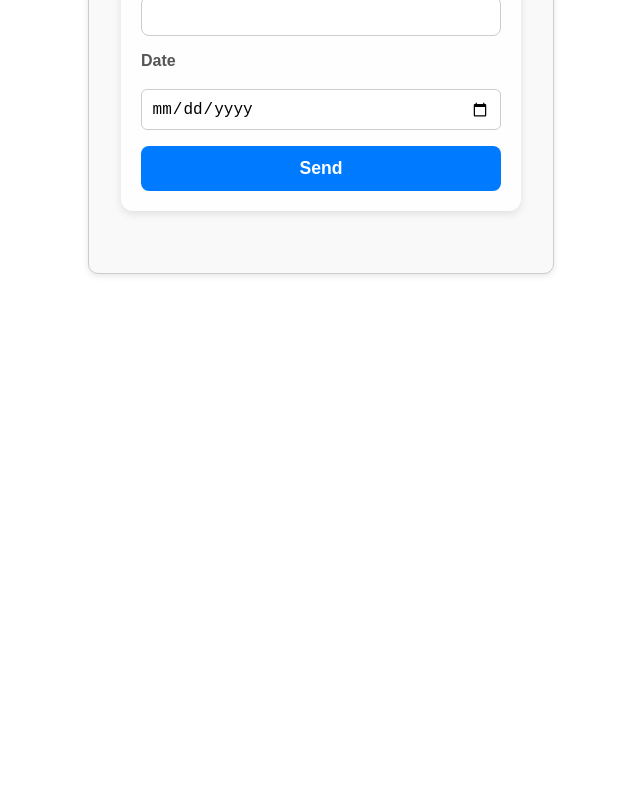
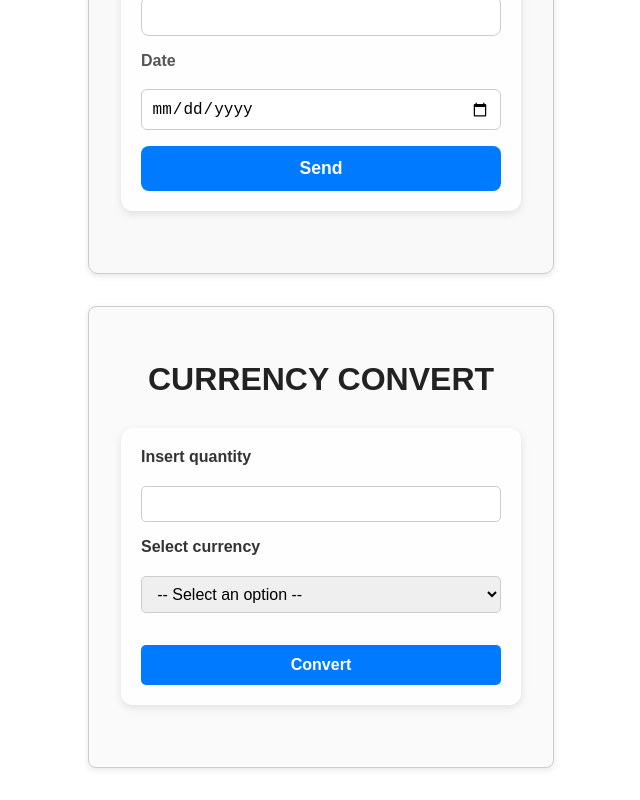
Before and after one commit to Fernando-Herrero/react-form-first, a React (Vite) app: page / in a window 1280 px wide. Shown: the part 2639-3439 px from the top of the page, without its empty margins (319-959 px from the left). Before the commit the page ends 2945 px from the top, so only its background shows below. Built offline with nearby package versions, Linux system fonts and the light colour scheme.

Commit message:
feat(CurrencyConvertForm): create currency convert component

```diff
--- a/src/App.jsx
+++ b/src/App.jsx
@@ -3,6 +3,7 @@ import { AgeCheckForm } from "./components/AgeCheckForm/AgeCheckForm";
 import { BookingForm } from "./components/BookingForm/BookingForm";
 import { CharacterCountForm } from "./components/CharacterCountForm/CharacterCountForm";
 import { ContactForm } from "./components/ContactForm/ContactForm";
+import { CurrencyConvertForm } from "./components/CurrencyConvertForm/CurrencyConverForm";
 import { FavoriteColorForm } from "./components/FavoriteColorForm/FavoriteColorForm";
 import { FeedbacForm } from "./components/FeedbackForm/FeedbackForm";
 import { LoginForm } from "./components/LoginForm/LoginForm";
@@ -21,6 +22,7 @@ function App() {
 			<FeedbacForm />
 			<RatingForm />
 			<BookingForm />
+			<CurrencyConvertForm />
 		</>
 	);
 }
--- /dev/null
+++ b/src/components/CurrencyConvertForm/CurrencyConverForm.jsx
@@ -0,0 +1,73 @@
+import { useState } from "react";
+import "./CurrencyConvertForm.css";
+
+const exchangeRatesFromEUR = [
+	{ code: "usd", name: "US Dollars", rate: 1.1 },
+	{ code: "gbp", name: "Pounds (GBP)", rate: 0.85 },
+	{ code: "jpy", name: "Japanese Yen", rate: 140 },
+	{ code: "cad", name: "Canadian Dollars", rate: 1.4 },
+	{ code: "aud", name: "Australian Dollars", rate: 1.6 },
+	{ code: "chf", name: "Swiss Franc", rate: 1.05 },
+	{ code: "cny", name: "Chinese Yuan", rate: 7.3 },
+	{ code: "inr", name: "Indian Rupee", rate: 90 },
+	{ code: "mxn", name: "Mexican Peso", rate: 22 },
+];
+
+const INITIAL_VALUES_EXCHANGE = {
+	euros: "",
+	currency: "",
+	result: "",
+};
+
+export const CurrencyConvertForm = () => {
+	const [change, setChange] = useState(INITIAL_VALUES_EXCHANGE);
+	const [error, setError] = useState("");
+
+	const handleChangeCurrency = ({ target: { name, value } }) => {
+		setError("");
+		setChange((prev) => ({ ...prev, [name]: value }));
+	};
+
+	const handleSubmit = (event) => {
+		event.preventDefault();
+
+		if (!change.euros) return setError("Provide a valid amount of euros");
+		if (!change.currency) return setError("Select a currency to convert");
+
+		const eurosToNumber = parseInt(change.euros);
+
+		const filterCurrency = exchangeRatesFromEUR.find((exchange) => exchange.code === change.currency);
+
+		if (filterCurrency) {
+			const conversionResult = eurosToNumber * filterCurrency.rate;
+			setChange((prev) => ({ ...prev, result: conversionResult.toFixed(2) }));
+		}
+	};
+
+	return (
+		<div className="container-currency-convert-form">
+			<h1>CURRENCY CONVERT</h1>
+			<form className="currency-convert-form" onSubmit={handleSubmit}>
+				<label htmlFor="number">Insert quantity</label>
+				<input type="number" id="number" name="euros" value={change.euros} onChange={handleChangeCurrency} />
+
+				<label htmlFor="currency">Select currency</label>
+				<select name="currency" id="currency" value={change.currency} onChange={handleChangeCurrency}>
+					<option value="" disabled>
+						-- Select an option --
+					</option>
+					{exchangeRatesFromEUR.map(({ code, name }) => (
+						<option key={code} value={code}>
+							{name}
+						</option>
+					))}
+				</select>
+
+				<button type="submit">Convert</button>
+			</form>
+
+			{error && <span>{error}</span>}
+			<span>{change.result}</span>
+		</div>
+	);
+};
--- /dev/null
+++ b/src/components/CurrencyConvertForm/CurrencyConvertForm.css
@@ -0,0 +1,70 @@
+.container-currency-convert-form {
+	max-width: 400px;
+	margin: 2rem auto;
+	padding: 2rem;
+	border: 1px solid #ccc;
+	border-radius: 8px;
+	background-color: #fafafa;
+	box-shadow: 0 2px 6px rgba(0, 0, 0, 0.1);
+	font-family: Arial, sans-serif;
+	text-align: center;
+}
+
+.container-currency-convert-form h1 {
+	margin-bottom: 1.5rem;
+	color: #222;
+}
+
+.currency-convert-form {
+	display: flex;
+	flex-direction: column;
+	gap: 1rem;
+}
+
+.currency-convert-form label {
+	font-weight: 600;
+	text-align: left;
+}
+
+.currency-convert-form input[type="number"],
+.currency-convert-form select {
+	padding: 0.5rem 0.7rem;
+	font-size: 1rem;
+	border: 1.5px solid #ccc;
+	border-radius: 5px;
+	outline-offset: 2px;
+	transition: border-color 0.3s ease;
+}
+
+.currency-convert-form input[type="number"]:focus,
+.currency-convert-form select:focus {
+	border-color: #007bff;
+}
+
+.currency-convert-form button {
+	margin-top: 1rem;
+	padding: 0.7rem;
+	font-size: 1rem;
+	background-color: #007bff;
+	color: white;
+	border: none;
+	border-radius: 5px;
+	cursor: pointer;
+	font-weight: 600;
+	transition: background-color 0.3s ease;
+}
+
+.currency-convert-form button:hover {
+	background-color: #0056b3;
+}
+
+span {
+	display: block;
+	margin-top: 1rem;
+	font-weight: 700;
+	color: #28a745;
+}
+
+span.error {
+	color: #dc3545;
+}
```
